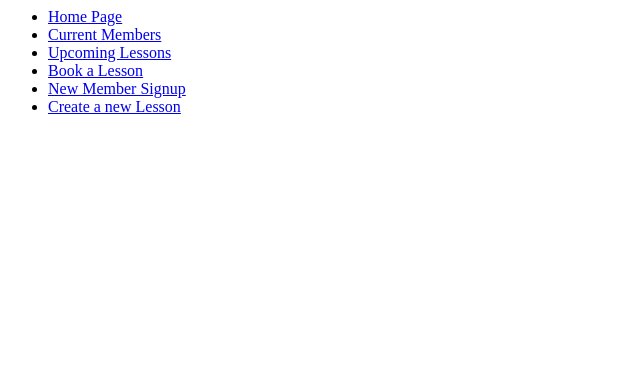
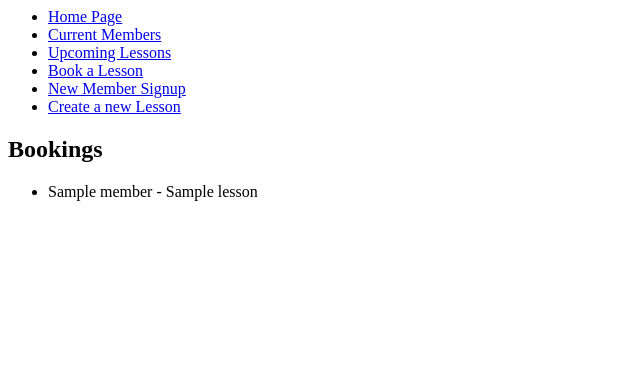
Before and after one commit to JackOfDickson/Hobbyist_web_app, a Flask app: template templates/bookings/index.html in a window 1280 px wide. Shown: the top 376 px of the page, without its empty margins (0-640 px from the left). Run offline with Flask 2, Linux system fonts and the light colour scheme; the template is opened without the code that fills it: most values are stand-ins (such as "Sample title", 1, 10 or a date in 2020).

Commit message:
added a page to see bookings made

```diff
--- a/controllers/booking_controller.py
+++ b/controllers/booking_controller.py
@@ -9,7 +9,7 @@ bookings_blueprint = Blueprint("bookings", __name__)
 @bookings_blueprint.route('/bookings')
 def bookings():
     bookings = booking_repository.select_all()
-    return render_template("bookings.html", bookings = bookings)
+    return render_template("bookings/index.html", bookings = bookings)
 
 @bookings_blueprint.route('/bookings/new', methods = ['GET'])
 def new_booking():
--- a/templates/bookings/index.html
+++ b/templates/bookings/index.html
@@ -1,4 +1,9 @@
 {% extends 'base.html' %}
 {% block content %}
-
+<h1>Bookings</h1>
+{% for booking in bookings %}
+<ul>
+    <li>{{booking.member.name}} - {{booking.lesson.title}}</li>
+</ul>
+{% endfor %}
 {% endblock %}
```
